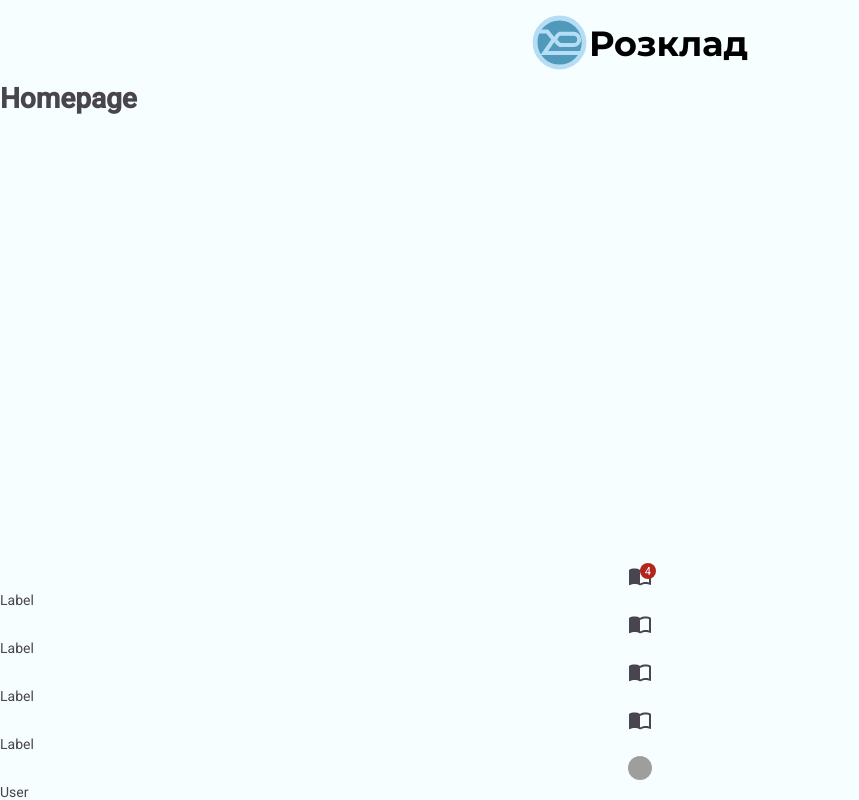
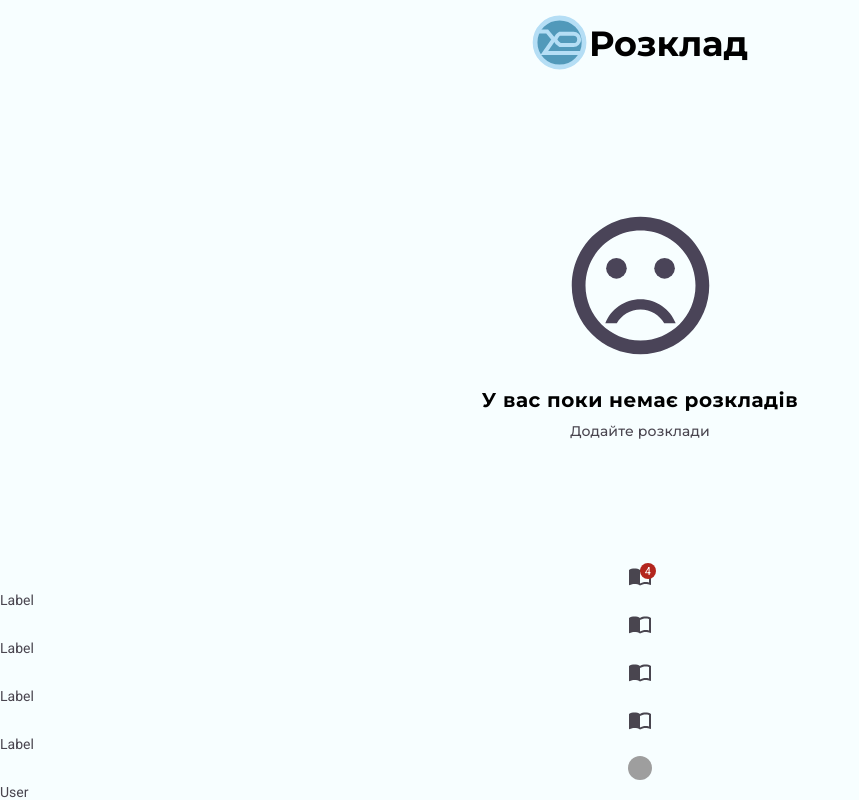
Before and after one commit to mindenit/nure-schedule, a React (Vite) app: page / in a window 1280 px wide. Shown: the whole page, without its empty margins (0-859 px from the left). Built offline with nearby package versions, Linux system fonts and the light colour scheme; grey boxes are pictures that could not be loaded.

Commit message:
feat: add styles for Home page

```diff
--- /dev/null
+++ b/src/pages/Home/Home.styles.ts
@@ -0,0 +1,45 @@
+import styled from "styled-components";
+
+import * as C from "styles/components";
+
+import SentimentVeryDissatisfiedIcon from "@mui/icons-material/SentimentVeryDissatisfied";
+import { media } from "styles/media";
+
+export const HomeContainer = styled(C.Container)`
+    height: 100%;
+
+    position: absolute;
+    top: 0;
+    left: 0;
+    bottom: 0;
+    right: 0;
+
+    display: flex;
+    flex-direction: column;
+    align-items: center;
+    justify-content: center;
+
+    row-gap: 10px;
+`;
+
+export const HomeEmoji = styled(SentimentVeryDissatisfiedIcon)`
+    color: ${({ theme }) => theme.colors.emojiColor};
+    width: 165px !important;
+    height: 165px !important;
+
+    margin-bottom: 10px;
+`;
+
+// TODO: Remove !important tags
+
+export const HomeTitle = styled(C.TitleBig)`
+    @media ${media.small} {
+        font-size: 40px;
+        line-height: 45px;
+    }
+
+    @media ${media.large} {
+        font-size: 20px;
+        line-height: 24px;
+    }
+`;
--- a/src/pages/Home/index.tsx
+++ b/src/pages/Home/index.tsx
@@ -1,9 +1,16 @@
 import MainLayout from "pages/layout/MainLayout";
+
+import * as C from "styles/components";
+import * as S from "./Home.styles";
 
 const Home: React.FC = () => {
     return (
         <MainLayout>
-            <h1>Homepage</h1>
+            <S.HomeContainer>
+                <S.HomeEmoji />
+                <S.HomeTitle>У вас поки немає розкладів</S.HomeTitle>
+                <C.TitleMedium>Додайте розклади</C.TitleMedium>
+            </S.HomeContainer>
         </MainLayout>
     );
 };
--- a/src/pages/layout/MainLayout.styles.ts
+++ b/src/pages/layout/MainLayout.styles.ts
@@ -7,6 +7,7 @@ export const MainLayoutContainer = styled.div`
 `;
 
 export const MainLayoutContent = styled.div`
+    position: relative;
     flex-grow: 1;
 `;
 
```
